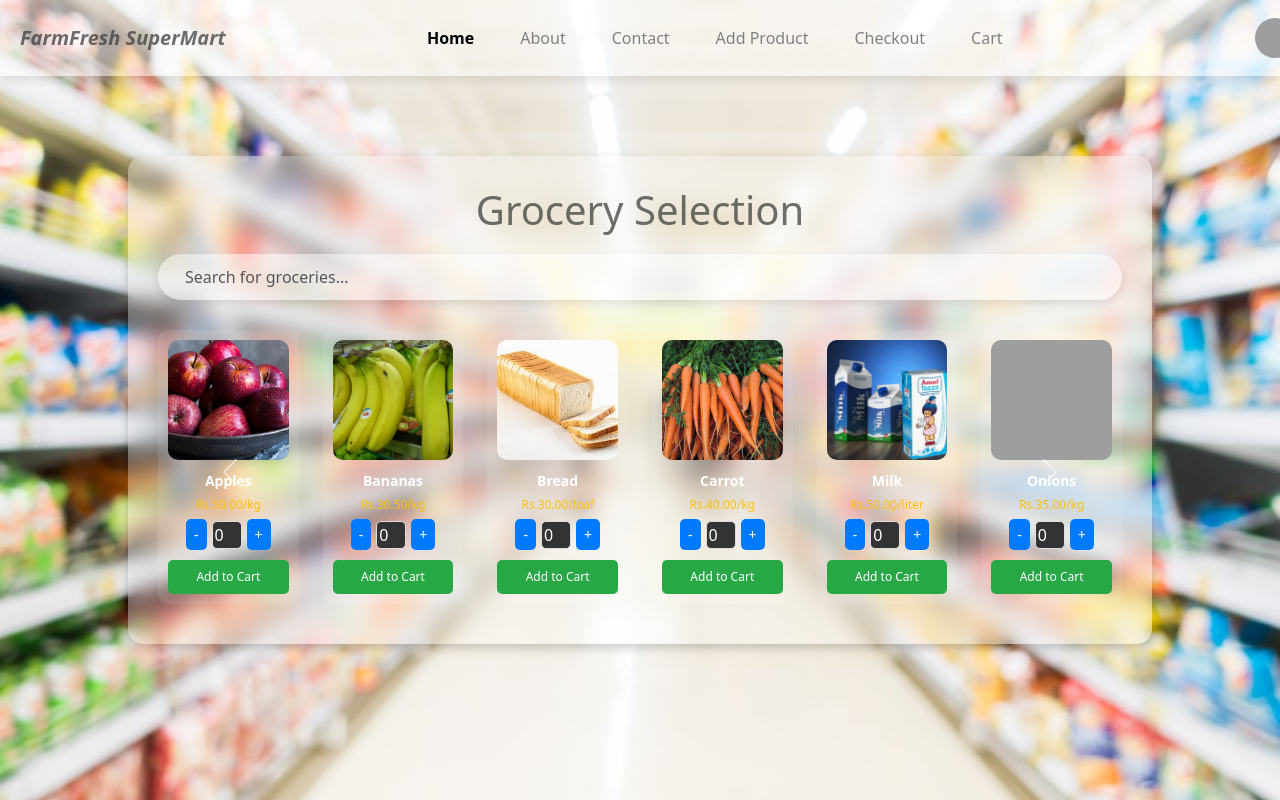
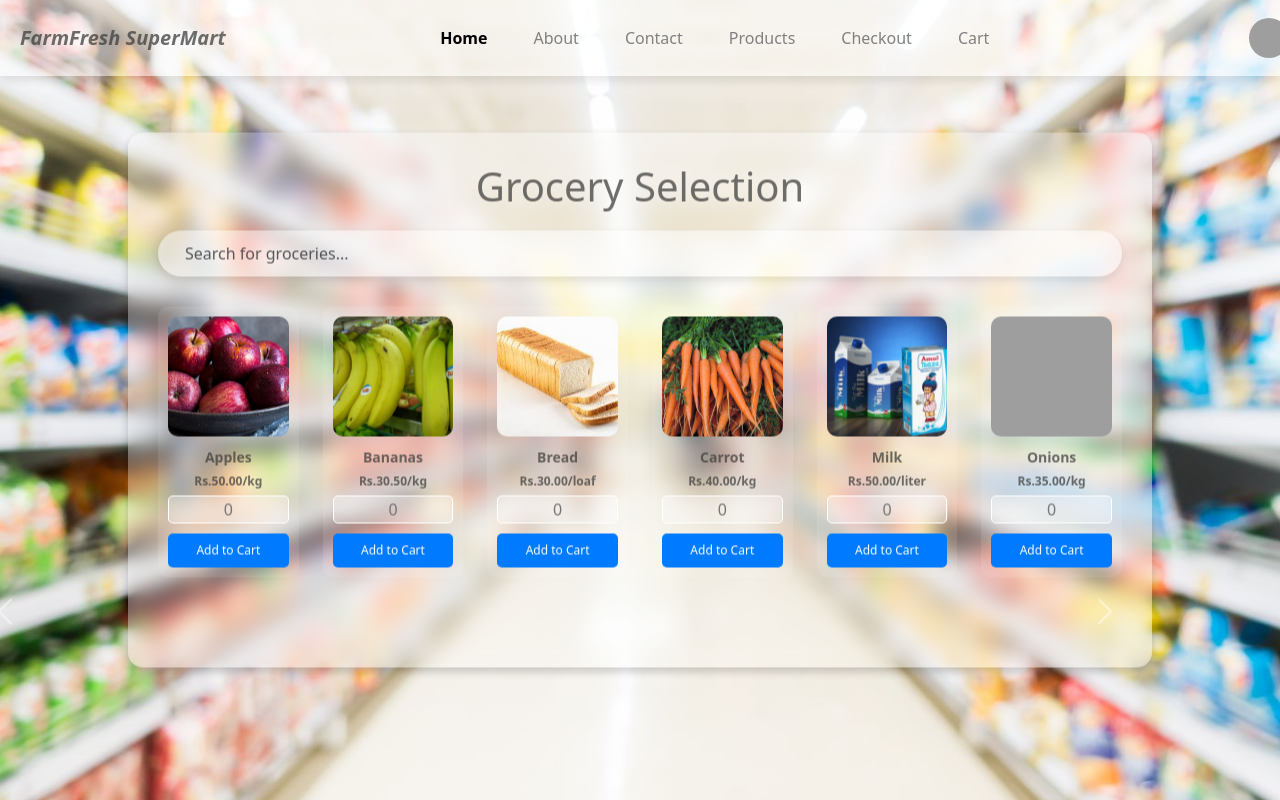
Before and after one commit to arshitha02/Grocery-management, a Flask app: page /home in a window 1280 px wide. Run offline with Flask 3, Linux system fonts and the light colour scheme; grey boxes are pictures that could not be loaded.

Commit message:
Updated home page style

```diff
--- a/app/templates/home.html
+++ b/app/templates/home.html
@@ -36,9 +36,8 @@
       font-style: italic;
       color: #3f403dc1;
       flex-grow: 1;
-  font-weight: bold; /* Add this line to make it bold */
+      font-weight: bold;
     }
-
 
     /* Centered navigation items */
     .navbar-nav {
@@ -57,7 +56,7 @@
 
     /* Active link styling */
     .navbar-nav .nav-link.active {
-  color: black;  /* Set text color for active link */
+      color: black;
       font-weight: bold;
     }
 
@@ -72,7 +71,6 @@
 
     /* Profile on the rightmost side */
     .navbar-nav .nav-item:last-child {
-
       margin-right: auto;
     }
 
@@ -130,7 +128,7 @@
       padding: 10px;
       border-radius: 10px;
       text-align: center;
-      color: white;
+      color:  #3f403dc1;
       margin-bottom: 10px;
     }
 
@@ -149,8 +147,9 @@
 
     .item-price {
       font-size: 12px;
-      color: #ffc107;
+      color:  #3f403dc1;
       margin: 5px 0;
+      font-weight: bold;
     }
 
     .quantity {
@@ -162,30 +161,23 @@
     }
 
     .quantity input {
-      width: 30px;
+  width: 100%; /* Make input take up full width */
   text-align: center;
-      border: 1px solid #ddd;
+  border: 1px solid white; /* White border */
   border-radius: 5px;
-      background: #333;
-      color: white;
+  background-color: rgba(255, 255, 255, 0.2);
+  backdrop-filter: blur(10px); /* Transparent background */
+  color: black;*
   }
 
-    .quantity button {
-      background: #007bff;
-      color: white;
-      border: none;
-      padding: 5px 8px;
-      border-radius: 5px;
-      cursor: pointer;
-      font-size: 14px;
+  .quantity input:focus {
+    outline: none; /* Remove the default focus outline */
+    border: 1px solid gray; /* Gray border when focused */
   }
 
-    .quantity button:hover {
-      background: #0056b3;
-    }
 
     .add-to-cart {
-      background: #28a745;
+      background: #007bff;
       color: white;
       border: none;
       padding: 8px 12px;
@@ -196,13 +188,34 @@
     }
 
     .add-to-cart:hover {
-      background: #218838;
+      background: rgba(13, 110, 253, 1);
+    }
+
+    /* Add this CSS to position the carousel controls at the bottom */
+    .carousel-controls {
+      position: absolute;
+      bottom: 20px;
+      width: 100%;
+      display: flex;
+      justify-content: flex-end;
+      gap: 10px;
+      margin-bottom: 20px;
+    }
+
+    /* Add space between items and carousel controls */
+    .carousel-inner {
+      padding-bottom: 50px; /* Add padding to create space */
+    }
+
+    .carousel-control-prev {
+    position: relative;
+    left: -1100px; /* Move the previous button to the left */
+  z-index: 1;
 }
   </style>
 </head>
 
 <body>
-
   <!-- Navbar -->
   <nav class="navbar navbar-expand-lg navbar-light">
     <a class="navbar-brand" href="#">FarmFresh SuperMart</a>
@@ -211,7 +224,7 @@
         <li class="nav-item"><a class="nav-link active" href="#">Home</a></li>
         <li class="nav-item"><a class="nav-link" href="#">About</a></li>
         <li class="nav-item"><a class="nav-link" href="#">Contact</a></li>
-        <li class="nav-item"><a class="nav-link" href="#">Add Product</a></li>
+        <li class="nav-item"><a class="nav-link" href="#">Products</a></li>
         <li class="nav-item"><a class="nav-link" href="#">Checkout</a></li>
         <li class="nav-item"><a class="nav-link" href="#">Cart</a></li>
       </ul>
@@ -251,11 +264,9 @@
                     <div class="item-name">{{ item['name'] }}</div>
                     <div class="item-price">{{ item['price'] }}</div>
                     <div class="quantity">
-                      <button onclick="updateQuantity('{{ item['id'] }}', -1)">-</button>
-                      <input type="number" id="{{ item['id'] }}-qty" value="0" readonly>
-                      <button onclick="updateQuantity('{{ item['id'] }}', 1)">+</button>
+                      <input type="text" id="{{ item['id'] }}-qty" placeholder="0" />
                     </div>
-                    <button class="add-to-cart" onclick="addToCart('{{ item['id'] }}')">Add to Cart</button>
+                    <button class="add-to-cart" onclick="addToCart('{{ item['id'] }}', event)">Add to Cart</button>
                   </div>
                 </div>
               {% endfor %}
@@ -263,8 +274,10 @@
           </div>
         {% endfor %}
       </div>
+    </div>
 
-      <!-- Carousel controls -->
+    <!-- Move carousel controls to the bottom -->
+    <div class="carousel-controls">
       <button class="carousel-control-prev" type="button" data-bs-target="#groceryCarousel" data-bs-slide="prev">
         <span class="carousel-control-prev-icon" aria-hidden="true"></span>
         <span class="visually-hidden">Previous</span>
@@ -274,26 +287,16 @@
         <span class="visually-hidden">Next</span>
       </button>
     </div>
-
   </div>
 
   <script src="https://cdn.jsdelivr.net/npm/@popperjs/core@2.11.6/dist/umd/popper.min.js"></script>
   <script src="https://cdn.jsdelivr.net/npm/bootstrap@5.3.2/dist/js/bootstrap.min.js"></script>
 
   <script>
-    function updateQuantity(itemId, change) {
-      let qty = document.getElementById(itemId + '-qty');
-      let currentQty = parseInt(qty.value);
-      let newQty = currentQty + change;
-
-      if (newQty >= 0) {
-        qty.value = newQty;
-      }
-    }
-
-    function addToCart(itemId) {
+    function addToCart(itemId, event) {
+      event.preventDefault();
       let qty = document.getElementById(itemId + '-qty').value;
-      alert('Item ' + itemId + ' added to cart with quantity: ' + qty);
+      alert('Added ' + qty + ' of ' + itemId + ' to the cart.');
     }
   </script>
 </body>
```
Lines whose indentation alone changed are shown as unchanged.
